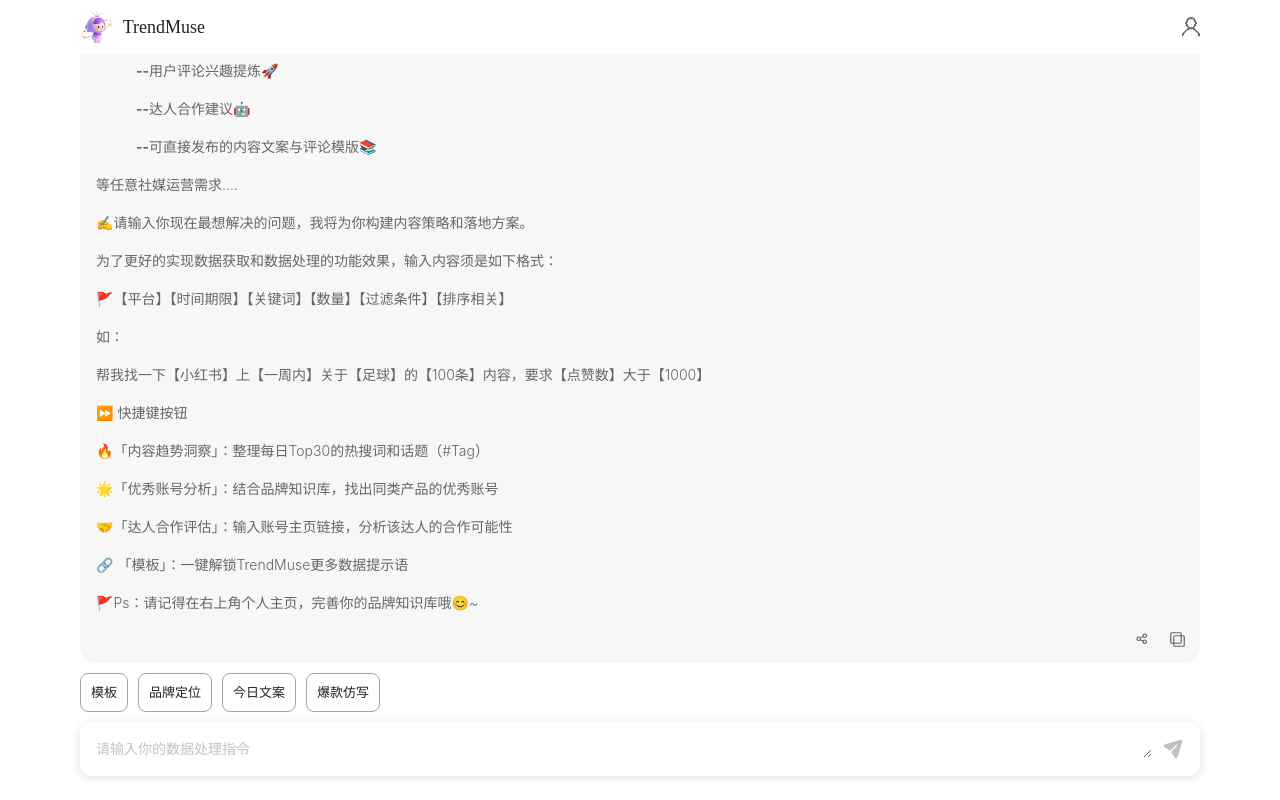
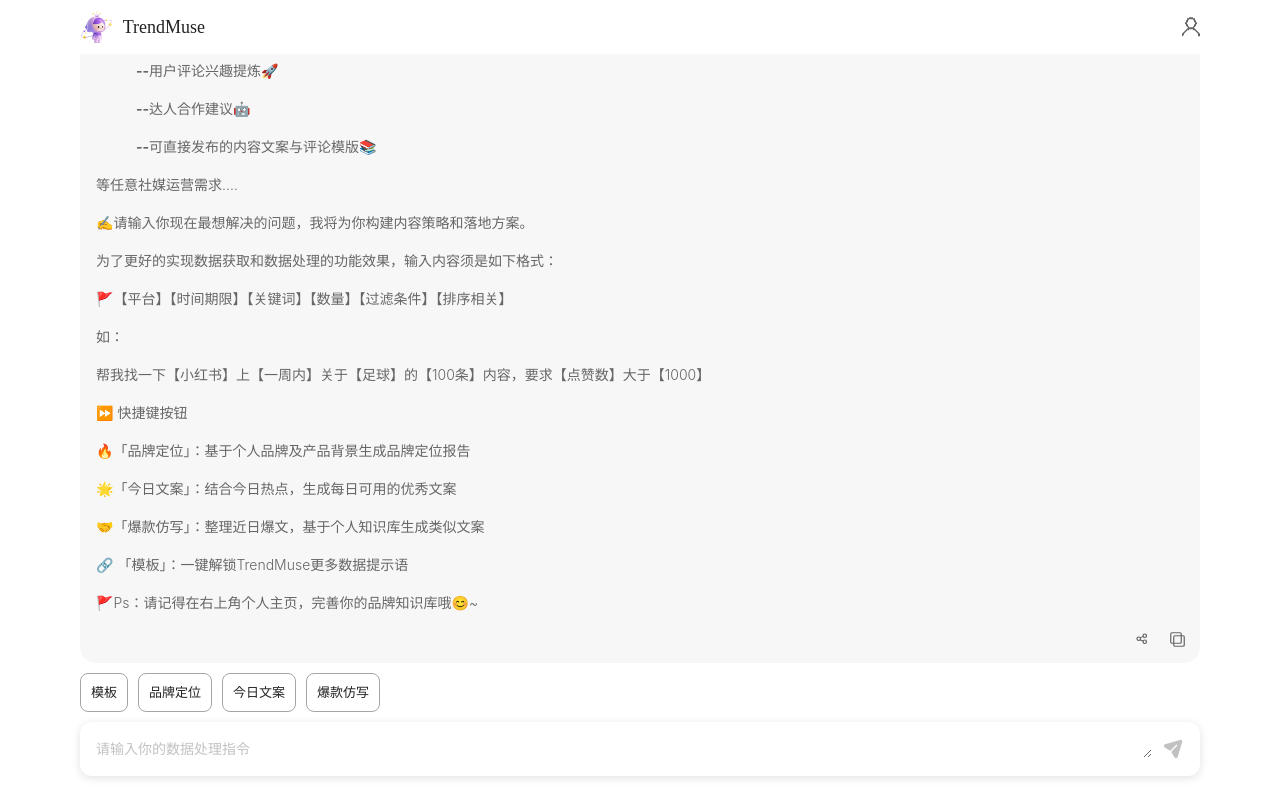
Before and after one commit to xplore3/DataUI, a React (Vite) app: page /chat in a window 1280 px wide. Built offline with nearby package versions, Linux system fonts and the light colour scheme.

Commit message:
Update welcome tips

```diff
--- a/src/views/chat/index.tsx
+++ b/src/views/chat/index.tsx
@@ -83,9 +83,9 @@
                 \r\n帮我找一下【小红书】上【一周内】关于【足球】的【100条】内容，要求【点赞数】大于【1000】
                 \r\n
                 \r\n⏩ 快捷键按钮
-                \r\n🔥「内容趋势洞察」：整理每日Top30的热搜词和话题（#Tag）
-                \r\n🌟「优秀账号分析」：结合品牌知识库，找出同类产品的优秀账号
-                \r\n🤝「达人合作评估」：输入账号主页链接，分析该达人的合作可能性
+                \r\n🔥「品牌定位」：基于个人品牌及产品背景生成品牌定位报告
+                \r\n🌟「今日文案」：结合今日热点，生成每日可用的优秀文案
+                \r\n🤝「爆款仿写」：整理近日爆文，基于个人知识库生成类似文案
                 \r\n🔗 「模板」：一键解锁TrendMuse更多数据提示语
                 \r\n
                 \r\n🚩Ps：请记得在右上角个人主页，完善你的品牌知识库哦😊~
```
